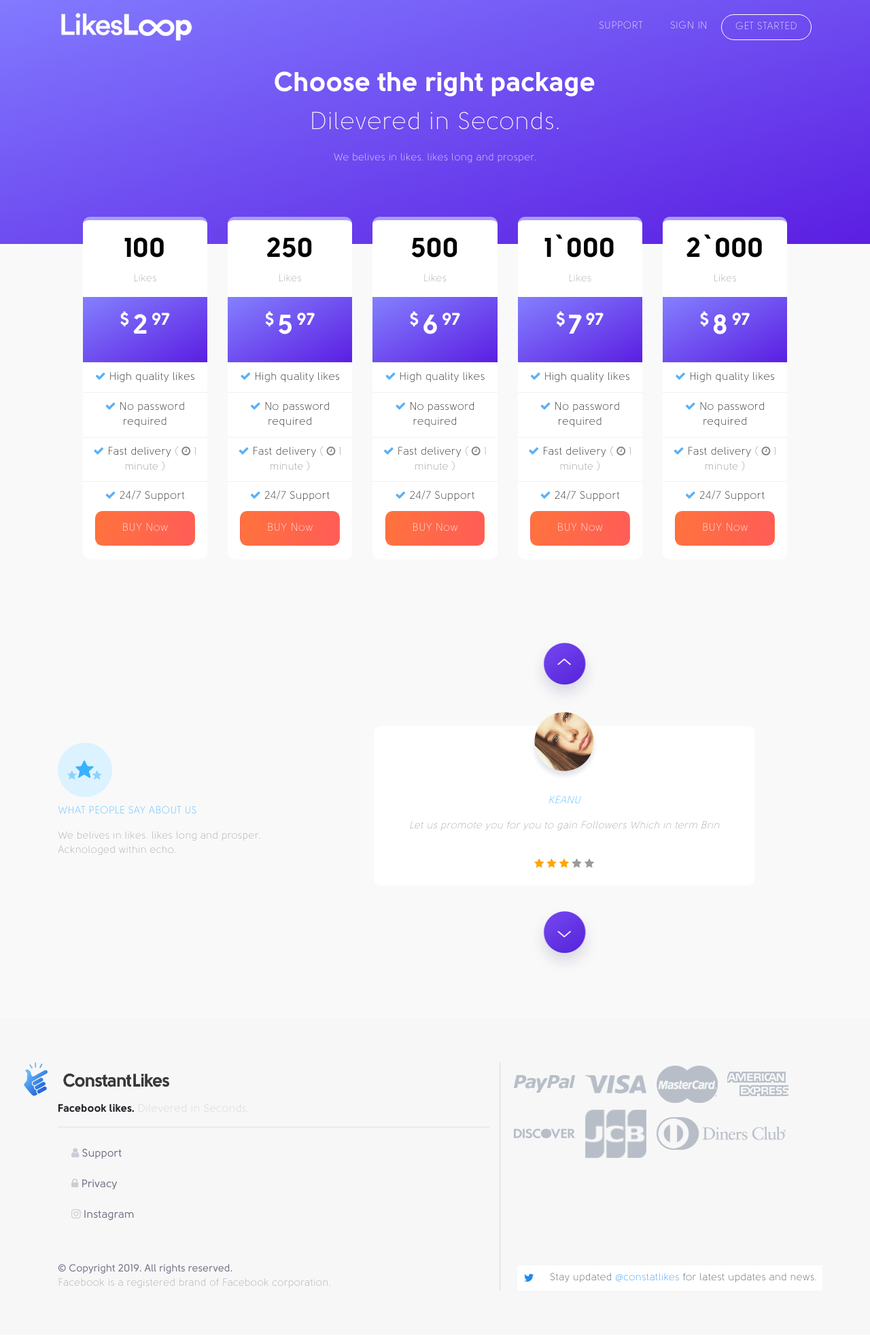
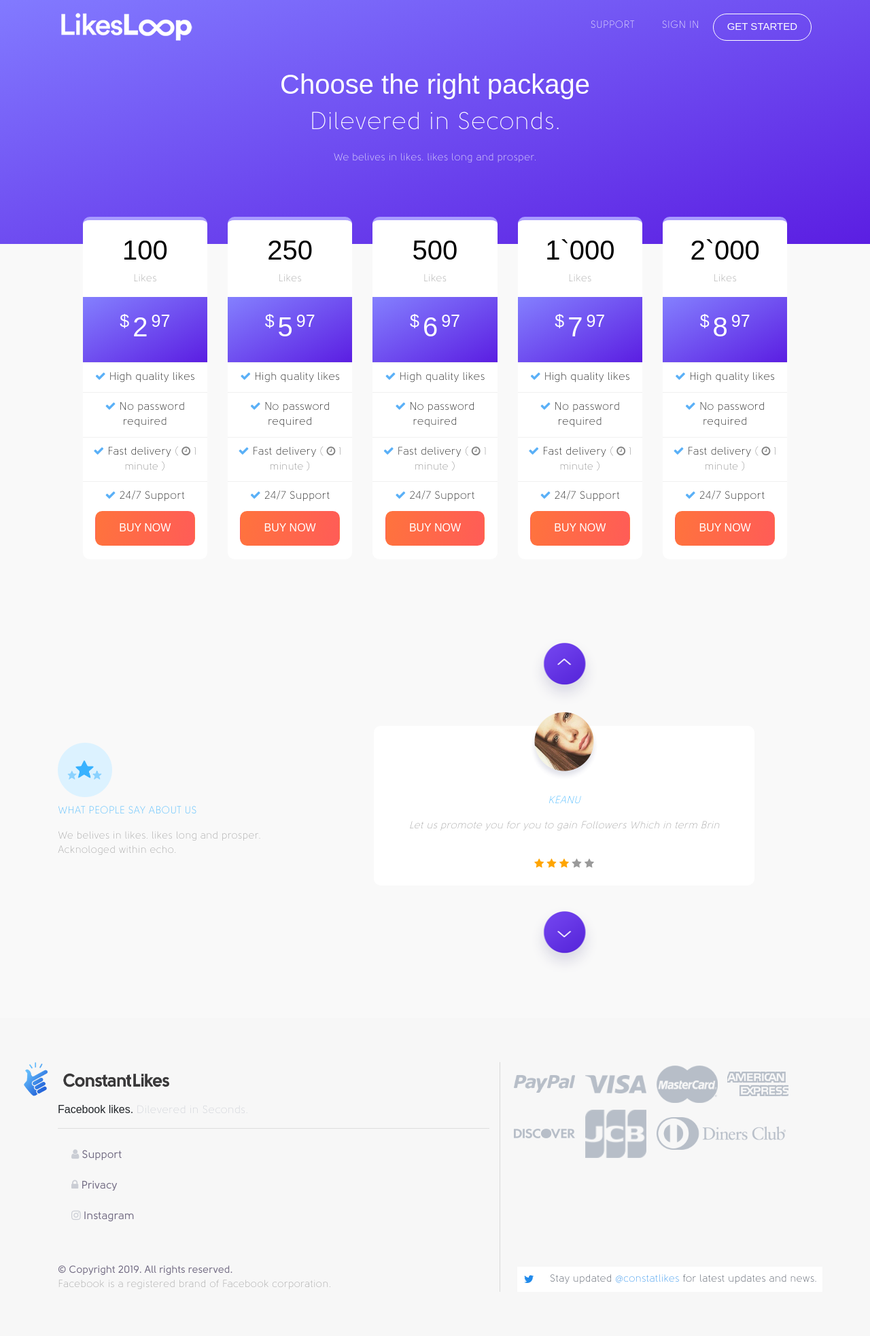
Before and after one commit to Edelweiss35/likesloop, a PHP site: page /checkout.html in a window 1280 px wide. Shown: the whole page at 68% size. Before the commit the page ends 1899 px from the top, so only its background shows below. Run offline with PHP 8.4, Linux system fonts and the light colour scheme; some libraries are stand-ins or nearby versions.

Commit message:
make it better

```diff
--- a/checkout.html
+++ b/checkout.html
@@ -76,7 +76,7 @@
                                 <a class="nav-link" href="#">SIGN IN</a>
                             </li>
                             <li class="nav-item">
-                                <a class="nav-link btn-get_start" href="checkout.html">GET STARTED</a>
+                                <a class="nav-link btn-get_start" href="checkout.html"><h7>GET STARTED</h7></a>
                             </li>
                         </ul>
                     </div>
@@ -126,7 +126,7 @@
             <!-- /plan description -->
 
             <!-- signup button -->
-            <a class="btn btn_buynow" href="package.html">BUY Now</a>
+            <a class="btn btn_buynow" href="package.html">BUY NOW</a>
             <!-- /signup button -->
 
           </div>
@@ -156,7 +156,7 @@
             <!-- /plan description -->
 
             <!-- signup button -->
-            <a class="btn btn_buynow" href="package.html">BUY Now</a>
+            <a class="btn btn_buynow" href="package.html">BUY NOW</a>
             <!-- /signup button -->
 
           </div>
@@ -186,7 +186,7 @@
             <!-- /plan description -->
 
             <!-- signup button -->
-            <a class="btn btn_buynow" href="package.html">BUY Now</a>
+            <a class="btn btn_buynow" href="package.html">BUY NOW</a>
             <!-- /signup button -->
 
           </div>
@@ -216,7 +216,7 @@
             <!-- /plan description -->
 
             <!-- signup button -->
-            <a class="btn btn_buynow" href="package.html">BUY Now</a>
+            <a class="btn btn_buynow" href="package.html">BUY NOW</a>
             <!-- /signup button -->
 
           </div>
@@ -246,7 +246,7 @@
             <!-- /plan description -->
 
             <!-- signup button -->
-            <a class="btn btn_buynow" href="package.html">BUY Now</a>
+            <a class="btn btn_buynow" href="package.html">BUY NOW</a>
             <!-- /signup button -->
 
           </div>
--- a/css/style.css
+++ b/css/style.css
@@ -34,10 +34,13 @@
 }
 
 h1, h2, h3, h4, h5, h6 {
-  font-family: "solomon_sans_bold", sans-serif;
-  font-weight: 600;
-}
-
+  font-family: "solomon_sans", sans-serif;
+}
+
+h7 {
+  font-family: "solomon_sans", sans-serif;
+  font-weight: 300;
+}
 /*=== MEDIA QUERY ===*/
 .no-padding {
   padding: 0 !important;
@@ -848,6 +851,7 @@
 .contact-form textarea:hover,
 .contact-form #contact-submit:hover {
   border-color: #f0326b;
+  font-family: "solomon_sans", sans-serif;
 }
 
 .contact-form #contact-submit {
@@ -859,6 +863,7 @@
   color: #fff;
   border-radius: 0;
   cursor: pointer;
+  font-family: "solomon_sans", sans-serif;
 }
 
 .contact-form textarea.form-control {
@@ -1886,8 +1891,8 @@
 
 
 #support .btn_support{
-  background-color: #ff6f42;
-  border-radius: 5px;
+  background-image: linear-gradient(to bottom right, #fb9972, #FF6F36);
+  border-radius: .65rem;
   color: #FFFFFF;
   width: 100%
 }
@@ -1971,6 +1976,7 @@
   width: 80%;
   border-radius: 0.65rem;
   background-image: linear-gradient(100deg, #ff733d, #ff5c57);
+  font-family: "solomon_sans", sans-serif;
 }
 
 #checkout input{
@@ -2066,6 +2072,7 @@
     width: 80%;
     margin-bottom: 20px;
     background-image: linear-gradient(100deg, #ff733d, #ff5c57);
+    font-family: "solomon_sans", sans-serif;
 }
 
 #about_slider .review_box{
--- a/package.html
+++ b/package.html
@@ -76,7 +76,7 @@
                                 <a class="nav-link" href="#">SIGN IN</a>
                             </li>
                             <li class="nav-item">
-                                <a class="nav-link btn-get_start" href="checkout.html">GET STARTED</a>
+                                <a class="nav-link btn-get_start" href="checkout.html"><h7>GET STARTED</h7></a>
                             </li>
                         </ul>
                     </div>
@@ -137,7 +137,7 @@
           <!-- /plan description -->
 
           <!-- signup button -->
-          <a class="btn btn_buynow" href="#">BUY Now</a>
+          <a class="btn btn_buynow" href="#">BUY NOW</a>
           <!-- /signup button -->
 
         </div>
--- a/support.html
+++ b/support.html
@@ -70,7 +70,7 @@
                                 <a class="nav-link" href="#">SIGN IN</a>
                             </li>
                             <li class="nav-item">
-                                <a class="nav-link btn-get_start" href="checkout.html">GET STARTED</a>
+                                <a class="nav-link btn-get_start" href="checkout.html"><h7>GET STARTED</h7></a>
                             </li>
                         </ul>
                     </div>
@@ -90,7 +90,7 @@
 				<h1>24/Support.</h1>
 				<p><span>Always here for you</span></p>
 				<p>We believe in likes. Likes long and prosper. Acknologed. Establishing future, likes for the win prosper. Acknologed. Establishing future, likes for likes!</p>
-				<a href="checkout.html" class="btn btn-default btn-orangr pulse">GET STARTED</a>
+				<a href="checkout.html" class="btn btn-default btn-orangr pulse"><h7>GET STARTED</h7></a>
 			</div>
 			<!-- <div class="col-md-6">
 				<div class="video-player">
@@ -353,7 +353,7 @@
 				<img src="images/cta.png" alt="resolution" style="width: 100px;margin-bottom: 10px;">
 				<p><span>Get likes, get liked!</span></p>
 				<p>We believe in likes. Likes long and prosper</p>
-				<a href="#" class="btn btn-default btn-orangr pulse">GET STARTED</a>
+				<a href="#" class="btn btn-default btn-orangr pulse"><h7>GET STARTED</h7></a>
 			</div>
 		</div>
 	</div>
```
Also changed, not shown: index.html (+4 -4 lines).
